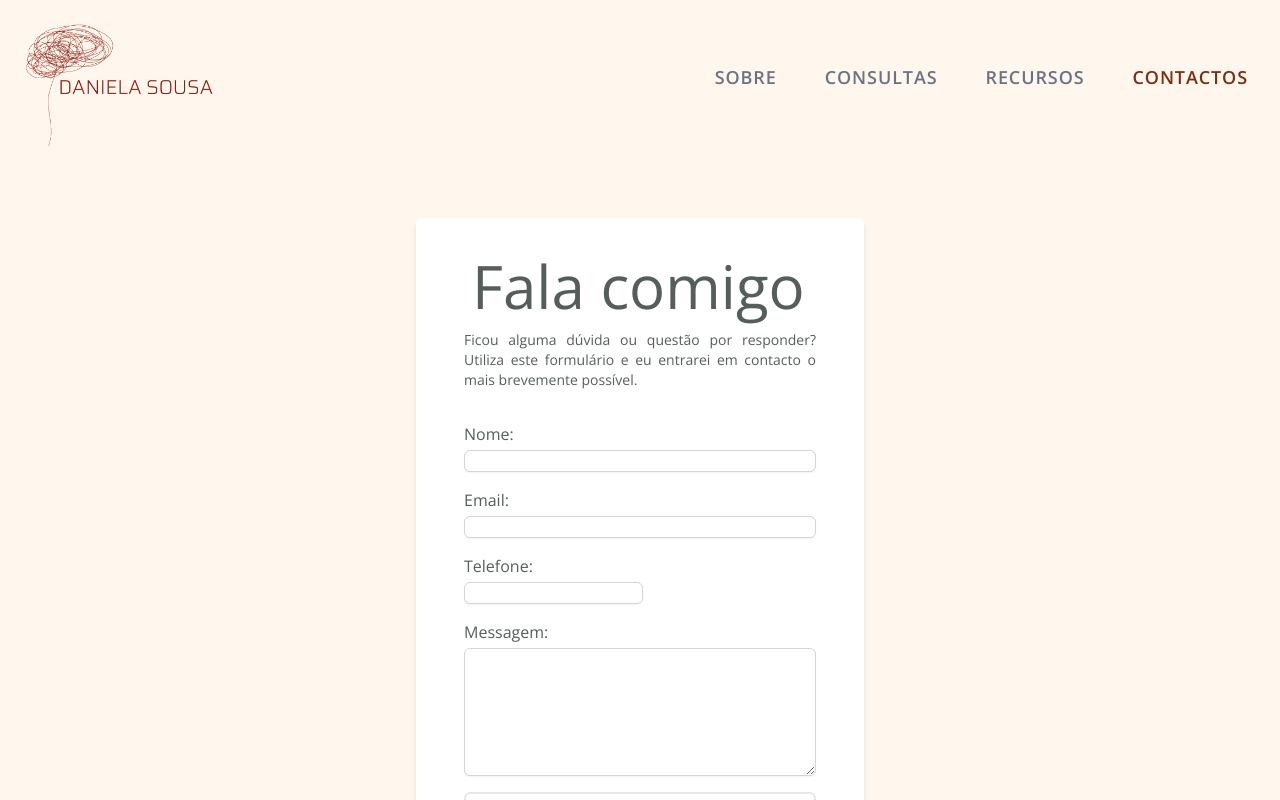
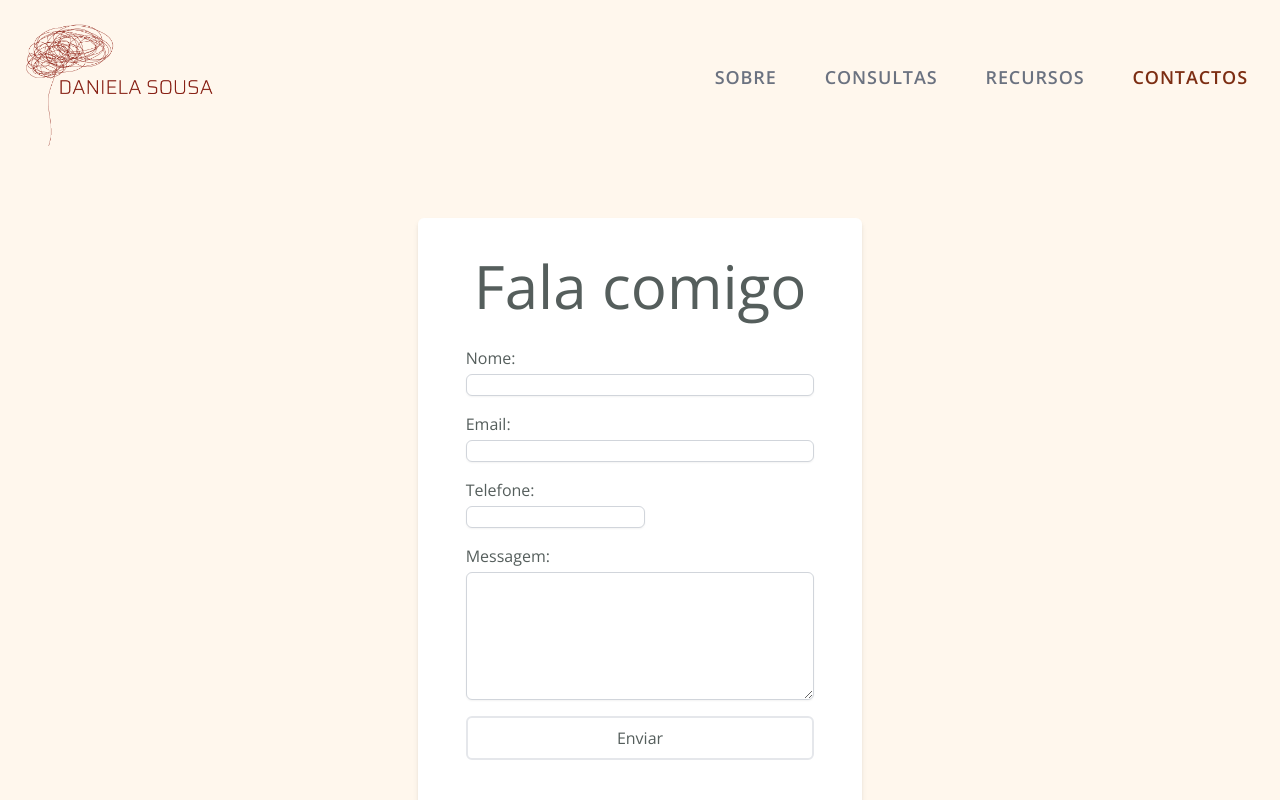
Before and after one commit to DeleteMind/site_psicologa, a Next.js app in the folder daniela-app/: page /contactos in a window 1280 px wide. Shown: the top 800 px of the page. Built offline with nearby package versions, Linux system fonts and the light colour scheme.

Commit message:
remove_p_tag

```diff
--- a/daniela-app/app/contactos/page.tsx
+++ b/daniela-app/app/contactos/page.tsx
@@ -62,11 +62,11 @@ export default function ContactPage() {
         onSubmit={handleSubmit}
         className="space-y-4 flex flex-col justify-start md:items-start p-12 my-10 bg-white rounded-md shadow-md"
       >
-        <h1 className="text-4xl sm:text-[60px] mb-2 px-2">Fala comigo</h1>
-        <p className="text-justify text-sm pb-4">
+        <h1 className="text-4xl sm:text-[60px] mb-6 px-2">Fala comigo</h1>
+        {/* <p className="text-justify text-sm pb-4">
           Ficou alguma dúvida ou questão por responder? Utiliza este formulário
           e eu entrarei em contacto o mais brevemente possível.
-        </p>
+        </p> */}
         <div className="flex flex-col w-full">
           <label className="text-left">Nome:</label>
           <input
```
